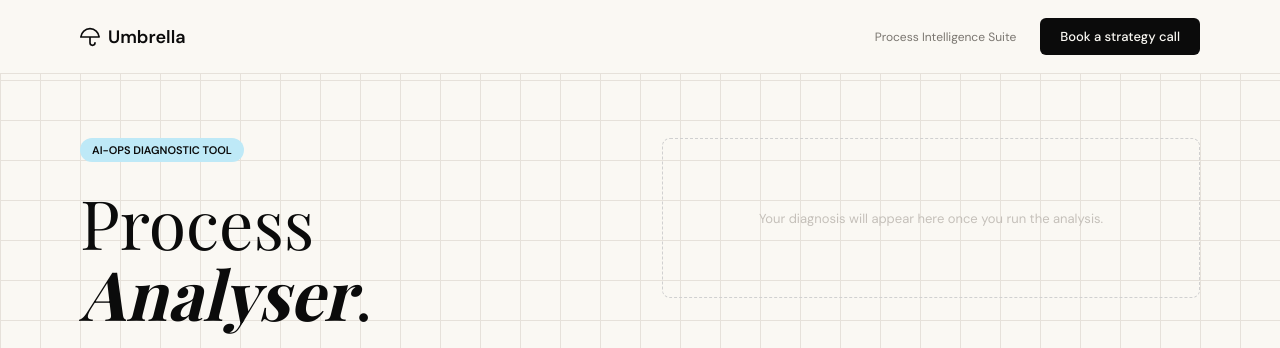
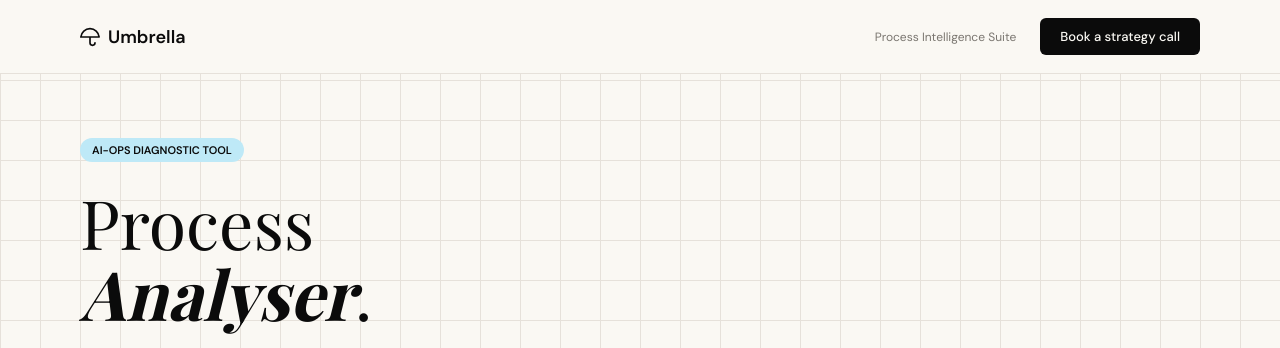
Before and after one commit to vikrantsharma10/ops-process-analyser, a Next.js app: page / in a window 1280 px wide. Shown: the top 348 px of the page. Built offline with nearby package versions, Linux system fonts and the light colour scheme; a web font is replaced by a local one.

Commit message:
Update page.tsx

```diff
--- a/app/page.tsx
+++ b/app/page.tsx
@@ -143,13 +143,6 @@ export default function App() {
                 </ResultBlock>
               </div>
             )}
-            {!result && !showGate && !loading && (
-              <div style={{ border: "1px dashed #D0D0D0", borderRadius: "8px", padding: "48px 40px", textAlign: "center", minHeight: "160px", display: "flex", alignItems: "center", justifyContent: "center" }}>
-                <span style={{ fontFamily: "DM Sans, sans-serif", fontSize: "13px", color: "#C5C0BA" }}>
-                  Your diagnosis will appear here once you run the analysis.
-                </span>
-              </div>
-            )}
             {loading && (
               <div style={{ border: "1px solid #E6E1DA", borderRadius: "8px", padding: "28px", backgroundColor: "#FAF8F3" }}>
                 <div style={{ width: "100%", height: "3px", backgroundColor: "#E6E1DA", borderRadius: "2px", overflow: "hidden", marginBottom: "14px" }}>
```
